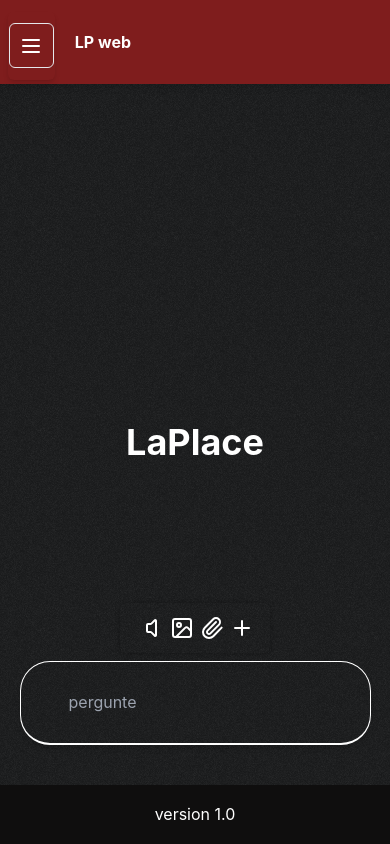
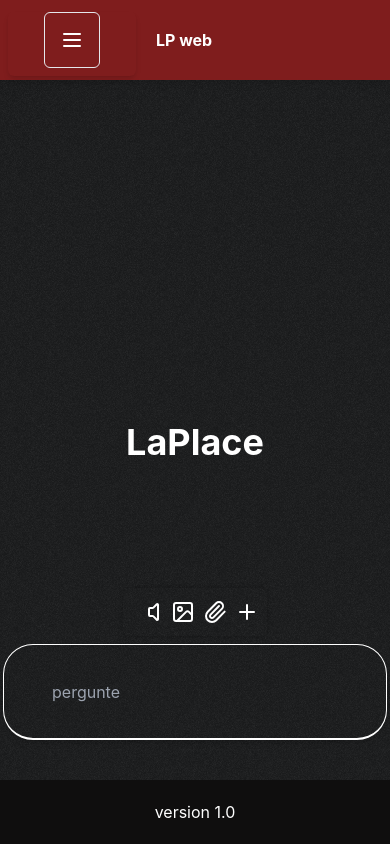
Before and after one commit to DiegoZaluski/ReactLaPlace, a React (Vite) app: page / in a window 390 px wide. Built offline with nearby package versions, Linux system fonts and the light colour scheme.

Commit message:
responsiveness: component Chat

```diff
--- a/index.css
+++ b/index.css
@@ -24,8 +24,15 @@ body {
   .shadow-b-md { box-shadow: 0 0px 15px rgba(0,0,0,0.18); }
   .shadow-b-xl { box-shadow: 0 0px 20px rgba(0,0,0,0.25); }
   .caret-white { caret-color: #ffffff; }
-  .img-bg { background-image: url("./images/6674f0cdb5b7b401612cf065_noise-50.avif");
-            background-size: 200px 200px;
+  .img-bg {
+    background-image: url("./images/6674f0cdb5b7b401612cf065_noise-50.avif");
+    background-size: 200px 200px;
 
           }
+  .paddEnv {
+    padding-top: env(safe-area-inset-top);
+    padding-bottom: env(safe-area-inset-bottom);
+    padding-left: env(safe-area-inset-left);
+    padding-right: env(safe-area-inset-right);
   }
+  }
--- a/index.html
+++ b/index.html
@@ -2,7 +2,7 @@
 <html lang="pt-BR">
   <head>
     <meta charset="UTF-8" />
-    <meta name="viewport" content="width=device-width, initial-scale=1.0" />
+    <meta name="viewport" content="width=device-width, initial-scale=1.0, viewport-fit=cover" /> <!-- add: viewport-fit=cover para preencher toda a tela -->
     <meta name="description" content="LaPlace - Orquestrador de IAs" />
     <title>LaPlace - Aplicação</title>
     <link rel="stylesheet" href="index.css">
--- a/src/components/layout/Chat.jsx
+++ b/src/components/layout/Chat.jsx
@@ -4,30 +4,30 @@ import {Menu, Paperclip,Volume,Image,Plus} from 'lucide-react'
 
 
 function Chat() {
-    alert("Olá! Estou no início deste projeto. Se você gostou da ideia, seja bem-vindo para contribuir com sua ajuda! \n projeto ainda é apenas um interface😁")
+    //alert("Olá! Estou no início deste projeto. Se você gostou da ideia, seja bem-vindo para contribuir com sua ajuda! \n projeto ainda é apenas um interface😁")
     return (
-            <div className="flex flex-col flex-wrap justify-center items-center h-full" >
+            <div className="flex flex-col flex-wrap justify-center items-center h-screen w-full overflow-x-hidden overflow-y-auto paddEnv" >
                 {/* Header */}
-                <header className="h-[10vh] w-full self-start flex items-center flex-row text-white bg-red-900 shadow-b-md z-10">
-                    <div className=" text-center flex flex-col items-center justify-center border-white h-[8vh] w-[12vw] self-start rounded-md mt-3  ml-2 shadow-md">
-                        <Button className="h-[45px] w-[45px] flex items-center justify-center"><Menu className="text-white"/></Button>
+                <header className="h-20 w-full self-start flex items-center flex-row text-white bg-red-900 shadow-b-md z-10">
+                    <div className=" text-center flex flex-col border-white h-16 w-32 self-start items-center rounded-md mt-3  ml-2 shadow-md">
+                        <Button className="h-14 w-14 flex items-center justify-center"><Menu className="text-white"/></Button>
                     </div>
                     <h1 className="ml-5 flex"><strong>LP web</strong></h1>
                 </header>
                 {/* Messages Container */}
-                <div className="flex items-end flex-col justify-end items-center h-[83vh] w-full bg-[#1B1C1D] img-bg">
-                        <h1 className="text-white font-bold absolute top-[50%] text-4xl">LaPlace</h1>
-                        <div className="relative sx w-[150px] h-[50px] rounded-md bottom-2">
-                            <Volume className="text-white absolute left-[25px] top-[50%] translate-y-[-50%] hover:text-red-500"/>
-                            <Image className="text-white absolute left-[50px] top-[50%] translate-y-[-50%] hover:text-red-500"/>
-                            <Paperclip className="text-white absolute left-[80px] top-[50%] translate-y-[-50%] hover:text-red-500"/>
-                            <Plus className="text-white absolute left-[110px] top-[50%] translate-y-[-50%] hover:text-red-500"/>
+                <div className="flex  flex-col justify-end items-center flex-1 w-full bg-[#1B1C1D] img-bg">
+                        <h1 className="text-white font-bold absolute top-1/2 text-4xl">LaPlace</h1>
+                        <div className="relative w-36 h-12 rounded-md sx bottom-2">
+                            <Volume className="text-white absolute left-6 top-1/2 -translate-y-1/2 hover:text-red-500" />
+                            <Image className="text-white absolute left-12 top-1/2 -translate-y-1/2 hover:text-red-500" />
+                            <Paperclip className="text-white absolute left-20 top-1/2 -translate-y-1/2 hover:text-red-500" />
+                            <Plus className="text-white absolute left-28 top-1/2 -translate-y-1/2 hover:text-red-500" />
                         </div>
-                    <div className=" relative flex justify-end items-center border-white h-[10vh] w-[90vw] border mb-1 ml-2 mr-2 mb-10 border-b-2 rounded-[30px] xl:w-[40vw] md:w-[50vw] shadow-md">
+                    <div className=" relative flex justify-end items-center border-white h-24 w-96 border mb-10 border-b-2 rounded-[30px] xl:w-[40vw] md:w-[50vw] shadow-md">
                         <input type="text" placeholder="pergunte" className="absolute left-12 bg-transparent outline-none caret-white text-white "/>
                     </div>
                 </div>
-                <footer className="flex items-center justify-center  h-[7vh] w-[100vw]  p- bg-[#0f0e0e] text-white absolute bottom-0">
+                <footer className="flex items-center justify-center  h-16 w-full  p- bg-[#0f0e0e] text-white">
                     version 1.0
                 </footer>
             </div>
```
